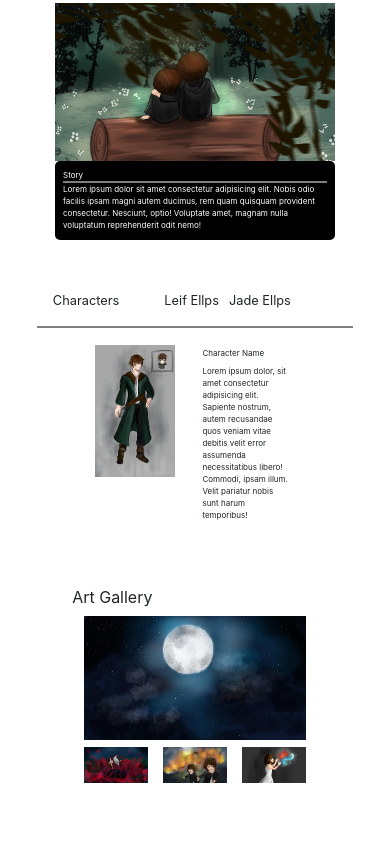
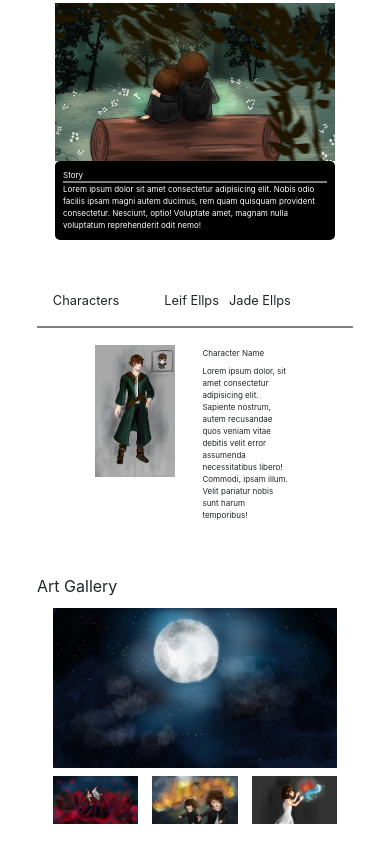
Before and after one commit to leinerf/leinerf.github.io, a plain HTML site: page index.html in a window 390 px wide. Shown: the part 522-1367 px from the top of the page. Before the commit the page ends 1335 px from the top, so only its background shows below. Drawn offline with nearby package versions, Linux system fonts and the light colour scheme.

Commit message:
made certain things bigger on mobile

```diff
--- a/index.css
+++ b/index.css
@@ -228,13 +228,19 @@ section {
         width: 80px;
     }
 
+    .artwork-container {
+        padding: 0 5%;
+    }
+
     .artwork-image-sm {
-        max-height: 36px;
+        max-height: 50px;
     }
 
     div.artwork-image-lists {
         margin: 0 0;
     }
+
+
 }
 
 /* iPhone 6/7/8  */
```
